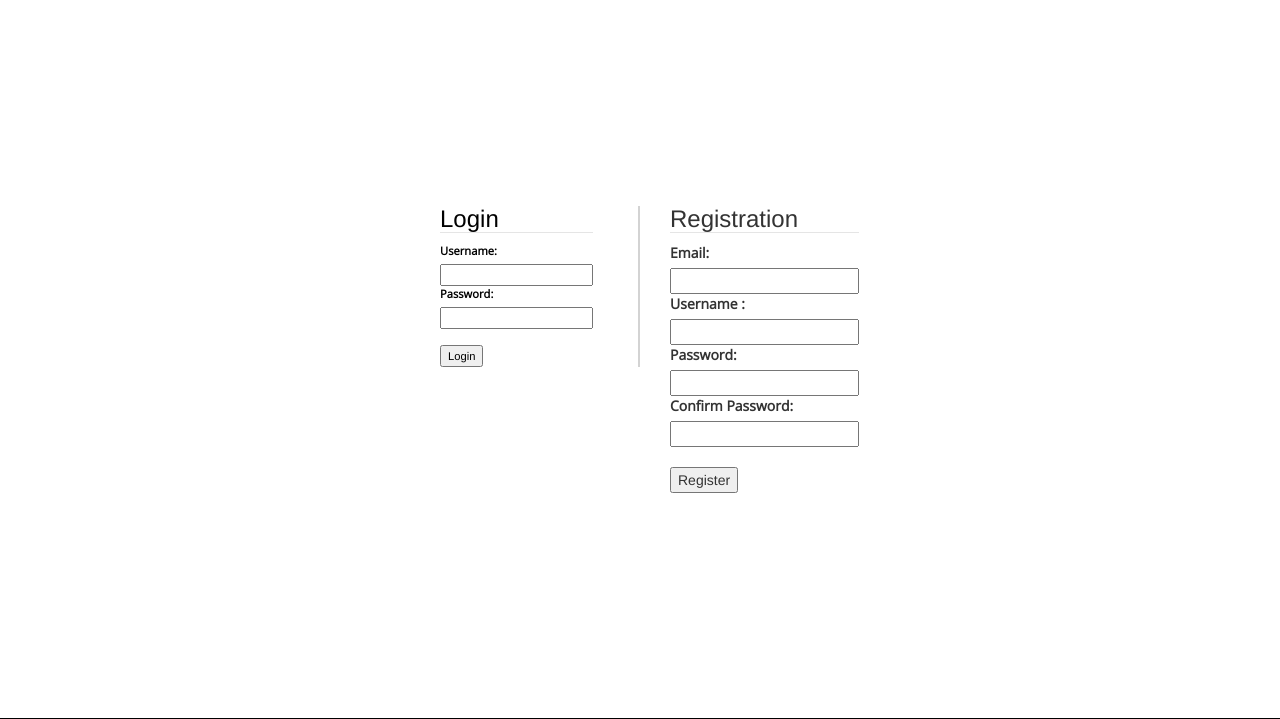
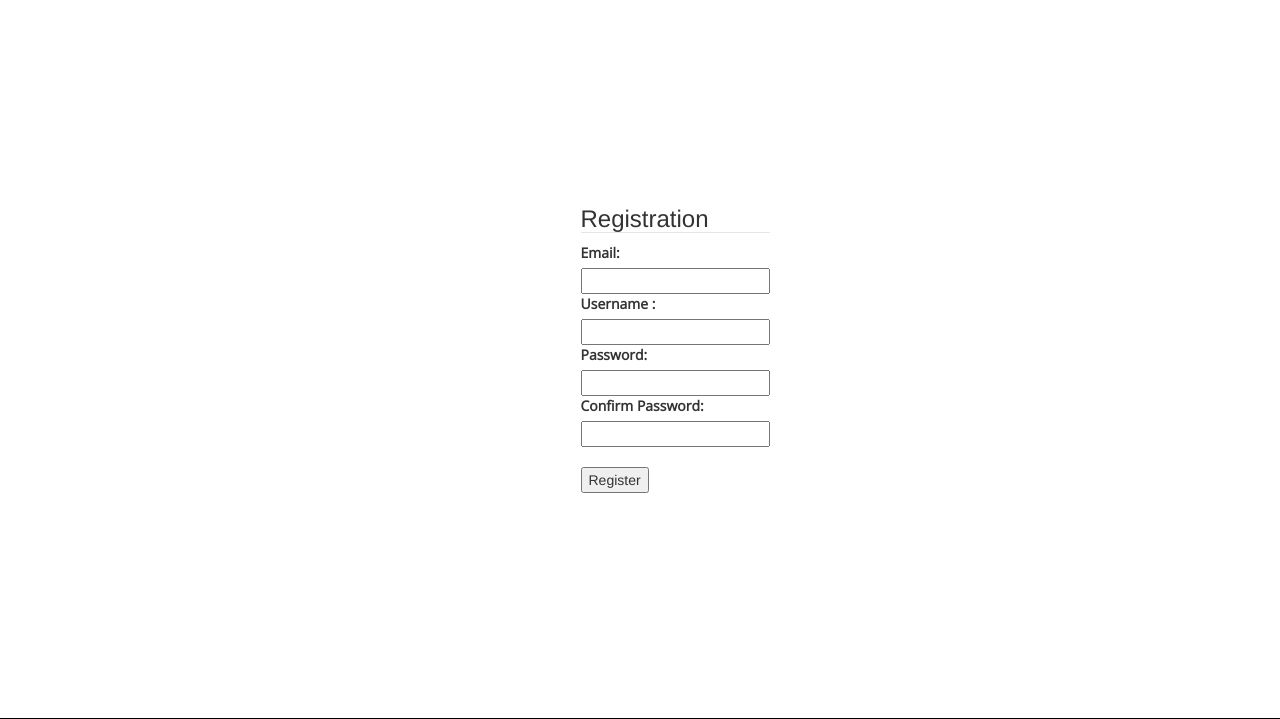
Before and after one commit to turnervink/vanpeaks, a PHP site: page /login.html in a window 1280 px wide. Shown: the part 73-792 px from the top of the page. Run offline with PHP 8.4, Linux system fonts and the light colour scheme.

Commit message:
Remove login form on login.html

```diff
--- a/login.html
+++ b/login.html
@@ -91,7 +91,7 @@
 	<div class="container">
 		<div class="page-content" id="content">
 			<div class="row">
-				<form method="post" action="http://webdevfoundations.net/scripts/formdemo.asp" onsubmit="return loginValidation()">
+				<!-- <form method="post" action="http://webdevfoundations.net/scripts/formdemo.asp" onsubmit="return loginValidation()">
 					<div class="col-xs-6" id="border_line">
 						<div id="loginForm">
 							<fieldset class="field">
@@ -108,10 +108,10 @@
 							</fieldset>
 						</div>
 					</div>
-				</form>
+				</form> -->
 
 				<form method="post" action="http://webdevfoundations.net/scripts/formdemo.asp" onsubmit="return regiValidation()">
-					<div class="col-xs-6">
+					<div class="col-xs-1 col-xs-offset-5">
 						<div class="row">
 							<div id="registrationForm">
 								<fieldset class="field">
--- a/style/base.css
+++ b/style/base.css
@@ -403,8 +403,8 @@ label {
 }
 
 #registrationForm {
-  padding-left: 30px;
-  float: left;
+  /*padding-left: 30px;
+  float: left;*/
 }
 
 .navLink {
```
